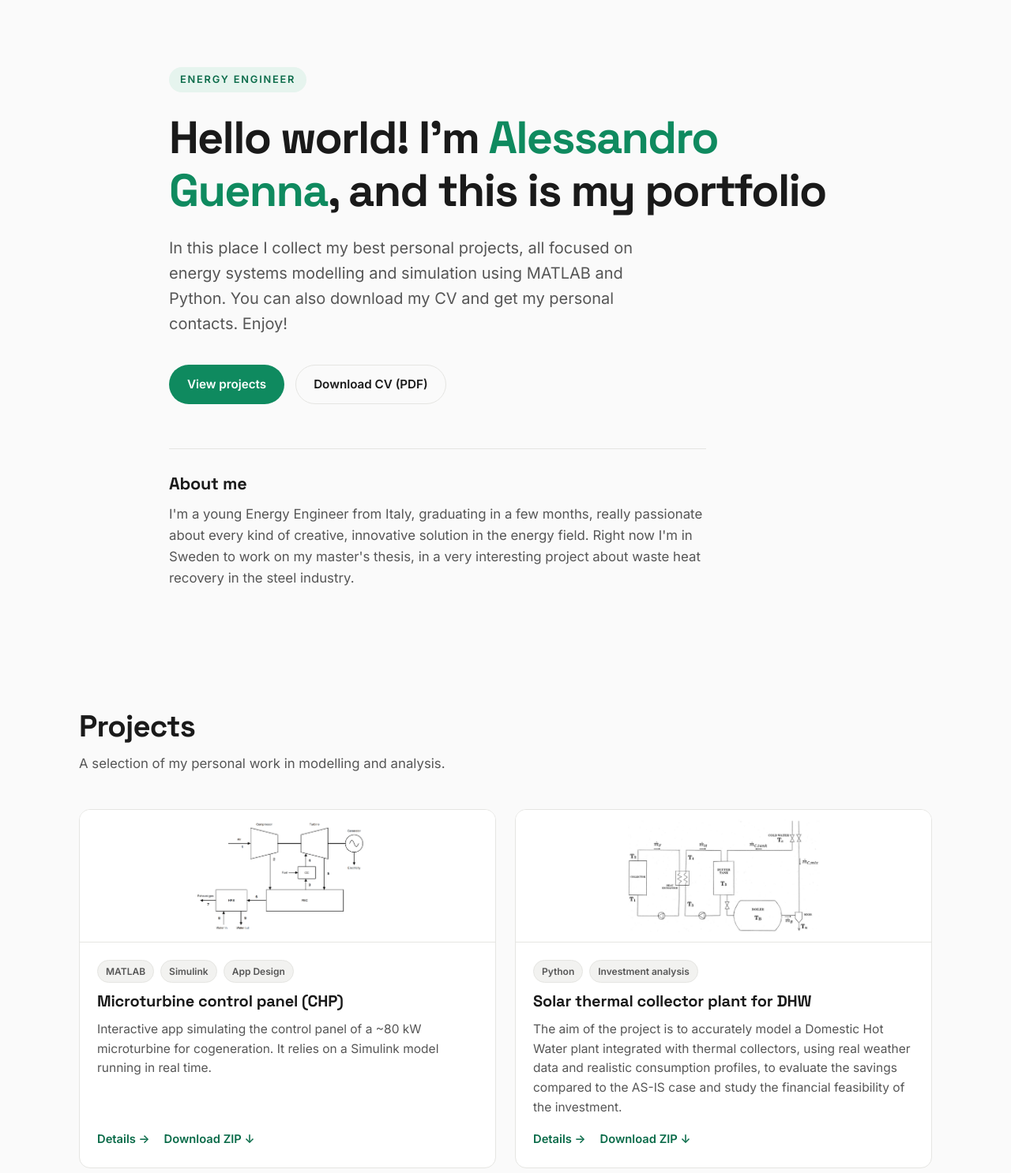
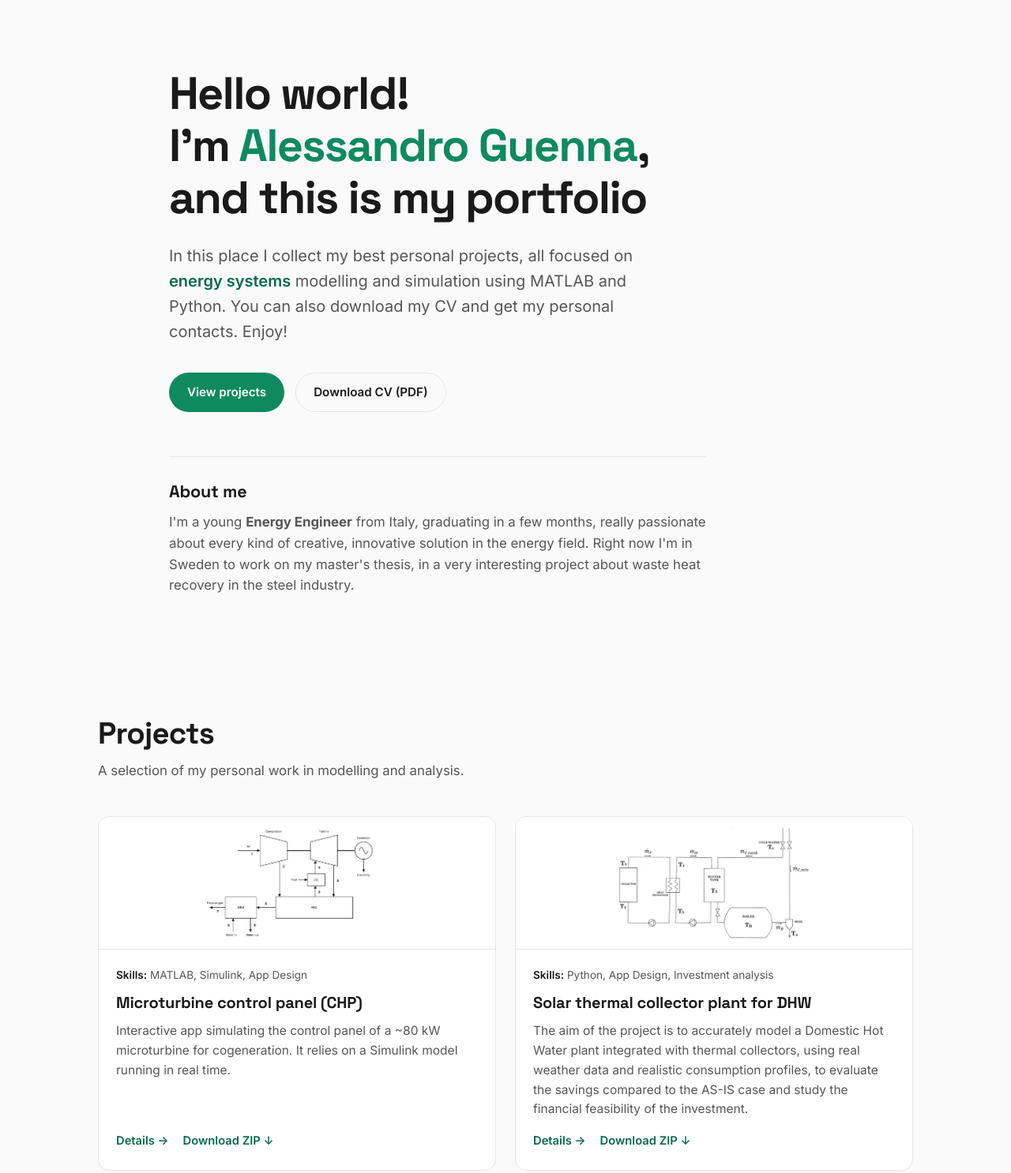
Before and after one commit to alessandroGuenna/alessandroGuenna.github.io, a plain HTML site: page index.html in a window 1280 px wide. Shown: the part 80-1566 px from the top of the page at 79% size. Drawn offline with Linux system fonts and the light colour scheme.

Commit message:
Remove pill labels, restyle hero and fix projects section padding
Co-Authored-By: Claude Opus 5.5 <noreply@anthropic.com>

```diff
--- a/index.html
+++ b/index.html
@@ -38,13 +38,13 @@
   <main>
     <!-- ===== Hero / About ===== -->
     <section class="hero container" id="about">
-      <p class="hero__eyebrow">Energy Engineer</p>
       <h1 class="hero__title">
-        Hello world! I'm <span class="accent">Alessandro Guenna</span>,
+        Hello world!<br />
+        I'm <span class="accent">Alessandro Guenna</span>,<br />
         and this is my portfolio
       </h1>
       <p class="hero__lead">
-        In this place I collect my best personal projects, all focused on energy systems
+        In this place I collect my best personal projects, all focused on <strong>energy systems</strong>
         modelling and simulation using MATLAB and Python. You can also download my CV and
         get my personal contacts. Enjoy!
       </p>
@@ -56,7 +56,7 @@
       <div class="hero__about">
         <h2 class="hero__about-title">About me</h2>
         <p>
-          I'm a young Energy Engineer from Italy, graduating in a few months, really passionate
+          I'm a young <strong>Energy Engineer</strong> from Italy, graduating in a few months, really passionate
           about every kind of creative, innovative solution in the energy field. Right now I'm in
           Sweden to work on my master's thesis, in a very interesting project about waste heat
           recovery in the steel industry.
@@ -76,11 +76,7 @@
         <article class="project-card">
           <div class="project-card__thumb project-card__thumb--diagram" data-label="MATLAB"></div>
           <div class="project-card__body">
-            <div class="project-card__tags">
-              <span class="tag">MATLAB</span>
-              <span class="tag">Simulink</span>
-              <span class="tag">App Design</span>
-            </div>
+            <p class="project-card__skills"><span>Skills:</span> MATLAB, Simulink, App Design</p>
             <h3 class="project-card__title">Microturbine control panel (CHP)</h3>
             <p class="project-card__desc">
               Interactive app simulating the control panel of a ~80 kW microturbine
@@ -97,10 +93,7 @@
         <article class="project-card">
           <div class="project-card__thumb project-card__thumb--diagram project-card__thumb--dhw"></div>
           <div class="project-card__body">
-            <div class="project-card__tags">
-              <span class="tag">Python</span>
-              <span class="tag">Investment analysis</span>
-            </div>
+            <p class="project-card__skills"><span>Skills:</span> Python, App Design, Investment analysis</p>
             <h3 class="project-card__title">Solar thermal collector plant for DHW</h3>
             <p class="project-card__desc">
               The aim of the project is to accurately model a Domestic Hot Water plant integrated
--- a/styles.css
+++ b/styles.css
@@ -96,21 +96,10 @@ h1, h2, h3 { font-family: var(--font-display); line-height: 1.15; margin: 0; }
    Hero
    =================================================================== */
 .hero { padding: 96px 24px 72px; max-width: 900px; }
-.hero__eyebrow {
-  text-transform: uppercase;
-  letter-spacing: .14em;
-  font-size: .8rem;
-  font-weight: 600;
-  color: var(--accent-strong);
-  background: var(--accent-soft);
-  display: inline-block;
-  padding: 6px 14px;
-  border-radius: 999px;
-  margin: 0 0 24px;
-}
 .hero__title { font-size: clamp(2.1rem, 5.5vw, 3.6rem); letter-spacing: -.03em; margin-bottom: 24px; }
 .hero__title .accent { color: var(--accent); }
 .hero__lead { font-size: clamp(1.05rem, 2vw, 1.25rem); color: var(--text-soft); max-width: 640px; margin: 0 0 36px; }
+.hero__lead strong { color: var(--accent-strong); font-weight: 600; }
 .hero__actions { display: flex; gap: 14px; flex-wrap: wrap; }
 .hero__about { margin-top: 56px; padding-top: 32px; border-top: 1px solid var(--border); max-width: 680px; }
 .hero__about-title { font-size: 1.35rem; letter-spacing: -.01em; margin-bottom: 12px; }
@@ -119,7 +108,7 @@ h1, h2, h3 { font-family: var(--font-display); line-height: 1.15; margin: 0; }
 /* ===================================================================
    Sezioni generiche
    =================================================================== */
-.section { padding: 80px 0; }
+.section { padding-top: 80px; padding-bottom: 80px; }
 .section--alt { background: var(--bg-alt); border-top: 1px solid var(--border); border-bottom: 1px solid var(--border); }
 .section__head { margin-bottom: 44px; }
 .section__title { font-size: clamp(1.7rem, 3.5vw, 2.4rem); letter-spacing: -.02em; }
@@ -172,16 +161,8 @@ h1, h2, h3 { font-family: var(--font-display); line-height: 1.15; margin: 0; }
 }
 
 .project-card__body { padding: 22px 22px 24px; display: flex; flex-direction: column; gap: 12px; flex: 1; }
-.project-card__tags { display: flex; flex-wrap: wrap; gap: 8px; }
-.tag {
-  font-size: .75rem;
-  font-weight: 600;
-  color: var(--text-soft);
-  background: var(--bg-alt);
-  border: 1px solid var(--border);
-  padding: 4px 10px;
-  border-radius: 999px;
-}
+.project-card__skills { font-size: .85rem; color: var(--text-soft); margin: 0; }
+.project-card__skills span { font-weight: 600; color: var(--text); }
 .project-card__title { font-size: 1.25rem; letter-spacing: -.01em; }
 .project-card__desc { color: var(--text-soft); font-size: .97rem; margin: 0; flex: 1; }
 .project-card__links { display: flex; gap: 18px; margin-top: 4px; }
```
Also changed, not shown: projects/microturbine/index.html (+0 -15 lines), projects/thermal-collector/index.html (+0 -5 lines).
